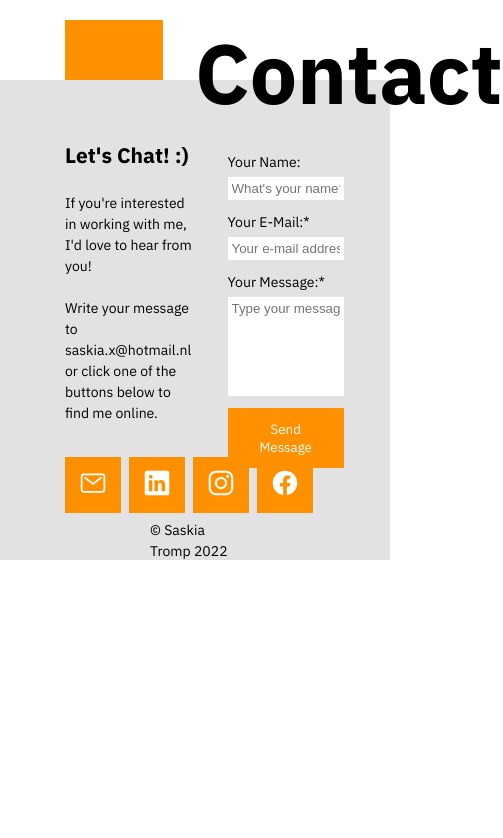
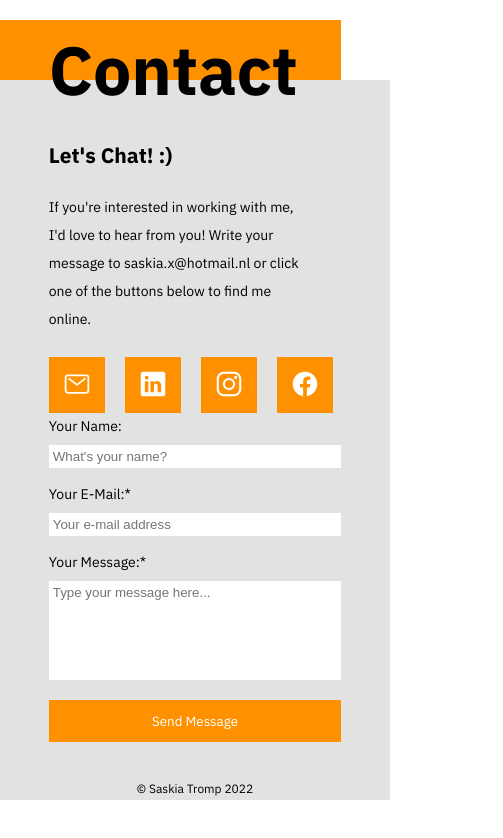
Before and after one commit to IU-Webprogrammierung/webprogrammierung-Saskia-tromp, a plain HTML site: page footer/footer-index.html in a window 390 px wide. Shown: the whole page, 503 px wide, since content can reach past the window. Drawn offline with nearby package versions, Linux system fonts and the light colour scheme.

Commit message:
Footer Media Queries mobile done
Added MQ for: 850 px, 700px, 530 px.
Changed grid for 700 px and 530 px.
changed grid template cols/rows to fit mobile design.
Made button and input fields as wide as the grid
minor styling changes to margins

```diff
--- a/footer/footer-stylesheet.css
+++ b/footer/footer-stylesheet.css
@@ -138,3 +138,193 @@ ion-icon {
 }
 
 /* MEDIA QUERIES FTR */
+
+/* MEDIA QUERIES max 850 */
+
+@media only screen and (max-width: 850px) {
+    .ftr-h1 {
+        font-size: 64px;
+        margin-top: 8px;
+        margin-right: 8px;
+        padding-left: 1fr;
+    }
+
+    .ftr-item:nth-of-type(3) {
+        grid-column: 7 / 11;
+        align-self: center;
+    }
+}
+
+/* MEDIA QUERIES MAX 700PX */
+
+@media only screen and (max-width: 700px) {
+    #grid-container-ftr {
+        grid-template-rows: repeat(10,60px);
+        max-width: 700px;                           /*ADJUST MED QUERIES */
+    }
+
+    .ftr-item:nth-of-type(1) {
+        grid-column: 1 / 13;
+        grid-row: 2 / 11;
+    }
+
+    .ftr-item:nth-of-type(2) {
+        grid-column: 2 / 6;
+        grid-row: 1 / 2;
+    }
+
+    .ftr-item:nth-of-type(3) {
+        grid-column: 7 / 12;
+        grid-row: 1 / 3;
+    }
+
+    .ftr-h1 {
+        font-size: 60px;
+        margin-top: -10px;
+    }
+
+    .ftr-item:nth-of-type(4) {
+        grid-column: 2 / 12;
+        grid-row: 3 / 7;
+    }
+
+    .ftr-item:nth-of-type(5) {
+        grid-column: 2 / 12;
+        grid-row: 7 / 12;
+    }
+
+    .ftr-p {
+        margin-right: 10%;
+        line-height: 2;
+    }
+
+    .ftr-p br {
+        display: none;
+    }
+
+    .footer-links {
+        display: flex;
+        justify-content: flex-start;
+        margin-top: 1vh;
+    }
+
+    .footer-mail, .footer-insta, .footer-fb, .footer-linkedin {
+        margin-right: 20px;
+    }
+
+    .ftr-item:nth-of-type(6) {
+        grid-column: 5 / 9;
+        grid-row: 10 / 11;
+    }
+
+
+    /*FORM MQ*/
+
+    .form {
+        grid-template-columns: 40% 60%;
+    }
+
+    .form label {
+        display: block;
+        margin-top: 12px;
+        margin-bottom: 4px;
+    }
+
+    .input-name, .input-mail, .input-msg {
+        width: 80%;
+        border-style: none;
+        padding: 4px;
+    }
+
+    .form label {
+        margin-top: 0px;
+        margin-bottom: 16px;
+    }
+}
+
+/*---------------------------------------------------------------------*/
+
+/* MEDIA QUERIES MAX 530PX */
+
+@media only screen and (max-width: 530px) {
+    #grid-container-ftr {
+        grid-template-columns: repeat(8,1fr);
+        grid-template-rows: repeat(13,60px);
+        max-width: 530px;
+        min-width: 360px;
+    }
+
+    .ftr-item:nth-of-type(1) {
+        grid-column: 1 / 9;
+        grid-row: 2 / 15;
+    }
+
+    .ftr-item:nth-of-type(2) {
+        grid-column: 1 / 8;
+        grid-row: 1 / 2;
+    }
+
+    .ftr-item:nth-of-type(3) {
+        grid-column: 2 / 8;
+        grid-row: 1 / 3;
+    }
+
+    .ftr-h1 {
+        font-size: 68px;
+        margin-top: -20px;
+    }
+
+    .ftr-item:nth-of-type(4) {
+        grid-column: 2 / 8;
+        grid-row: 3 / 9;
+    }
+
+    .footer-links {
+        display: flex;
+        justify-content: space-between;
+        margin-top: 2vh;
+        margin-bottom: 2vh;
+    }
+
+    .ftr-item:nth-of-type(5) {
+        grid-column: 2 / 8;
+        grid-row: 7 / 9;
+    }
+
+    /* FORM STYLING */
+
+    .form {
+        display: grid;
+        grid-template-columns: 1fr;
+        margin-top: 20px;
+    }
+
+    .form label {
+        margin-top: 16px;
+        margin-bottom: 8px;
+    }
+
+    .input-msg {
+        padding-bottom: 80px;
+    }
+
+    .Send-msg {
+        margin-top: 20px;
+        width: 100%;
+    }
+
+    .input-name, .input-mail, .input-msg {
+        width: 100%;
+    }
+
+    .ftr-item:nth-of-type(6) {
+        grid-column: 2 / 8;
+        grid-row: 13 / 14;
+    }
+
+    .developer-name p {
+        margin-top: 20px;
+        font-size: 12px;
+    }
+
+}
```
